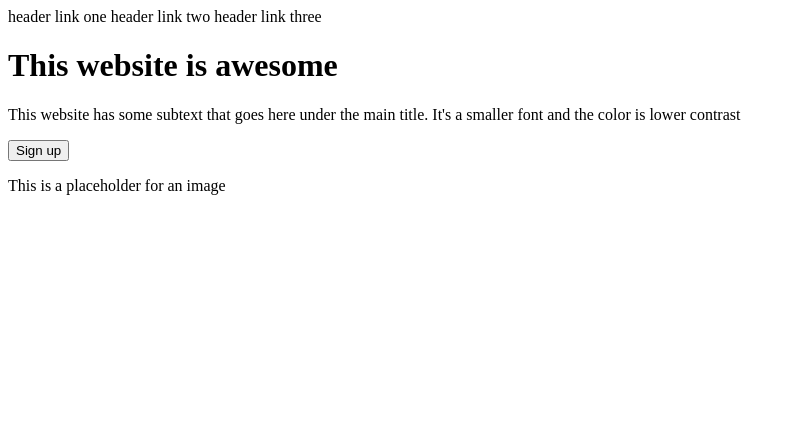
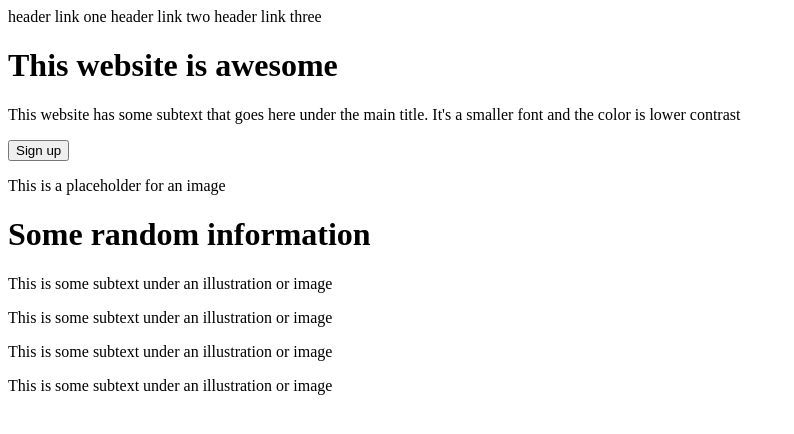
Before and after one commit to avlanaz/landing-page, a plain HTML site: page index.html in a window 1280 px wide. Shown: the whole page, without its empty margins (0-794 px from the left). Drawn offline with Linux system fonts and the light colour scheme.

Commit message:
Create first body section

```diff
--- a/index.html
+++ b/index.html
@@ -30,9 +30,24 @@
         </div>
     </header>
 
-    <div>
 
+    <div class="top-content">
+        <h1>Some random information</h1>
+        <div class="container">
+            <div class="container image-desc">
+                <div class="blue-border"></div>
+                <p>This is some subtext under an illustration or image</p>
+                <div class="blue-border"></div>
+                <p>This is some subtext under an illustration or image</p>
+                <div class="blue-border"></div>
+                <p>This is some subtext under an illustration or image</p>
+                <div class="blue-border"></div>
+                <p>This is some subtext under an illustration or image</p>
+            </div>
+        </div>
     </div>
+
+
 
     <div>
 
```
